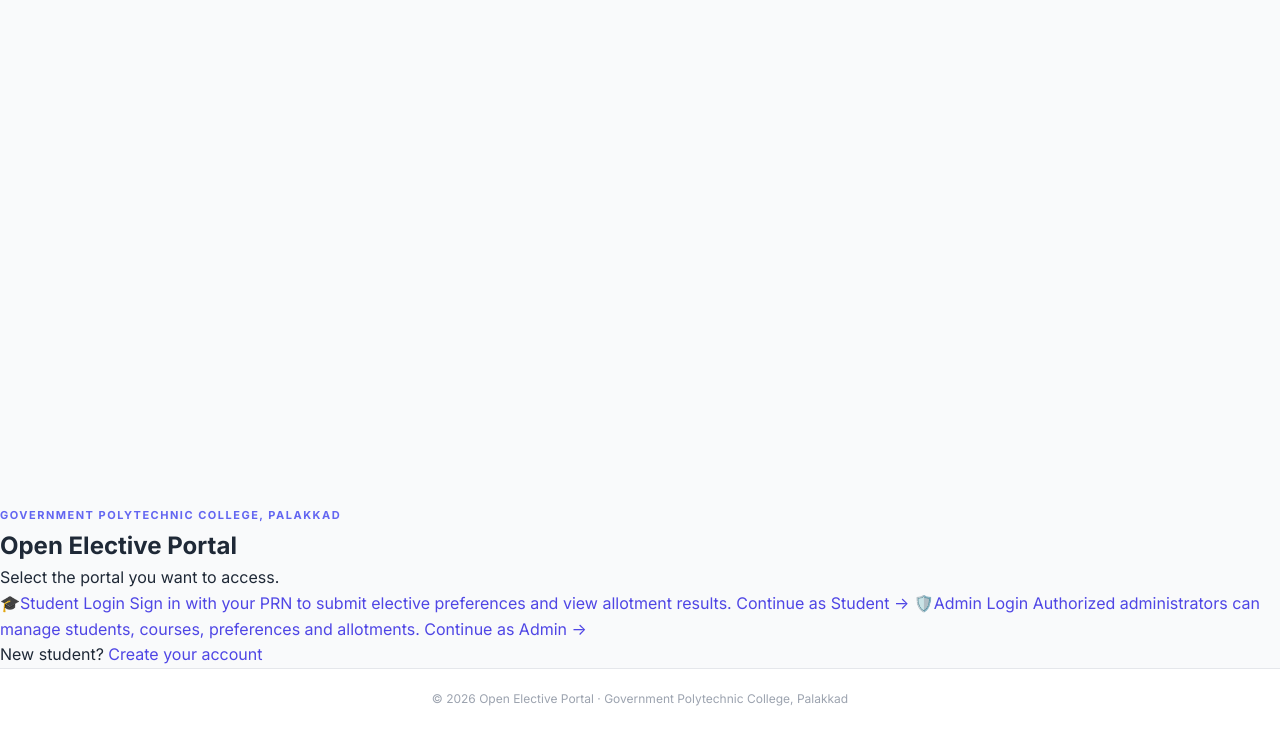
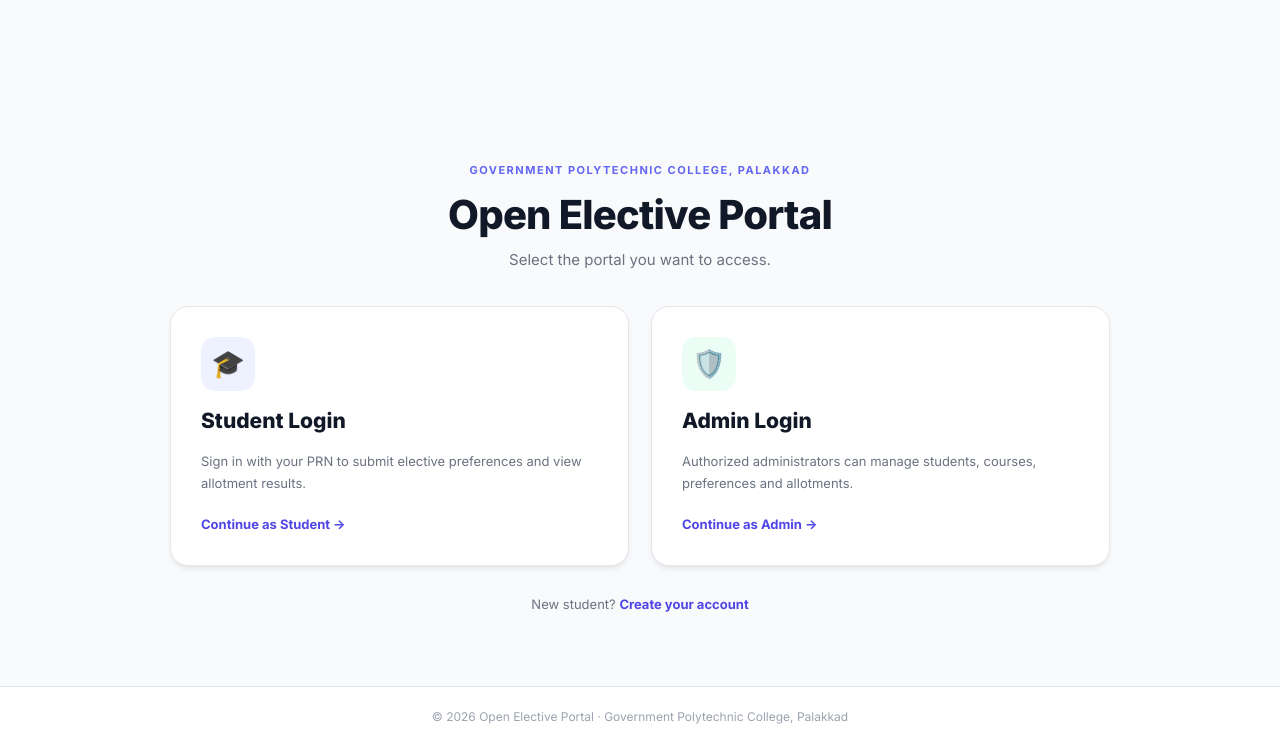
Before and after one commit to NITHIN9526/open-elective-allocator, a Node server app: page /login in a window 1280 px wide. Shown: the part 72-819 px from the top of the page. Before the commit the page ends 778 px from the top, so only its background shows below. Run offline with Node 20, Linux system fonts and the light colour scheme.

Commit message:
Style separate student and admin login selection

```diff
--- a/public/styles.css
+++ b/public/styles.css
@@ -590,3 +590,28 @@ button, a { -webkit-tap-highlight-color: transparent; }
     transition-duration: .01ms !important;
   }
 }
+
+
+/* --- Separate role login selection --- */
+.login-choice { width: min(940px, calc(100% - 40px)); margin: 64px auto 72px; }
+.login-choice-heading { text-align: center; margin-bottom: 34px; }
+.login-choice-heading h1 { color: var(--gray-900); font-size: clamp(28px, 4vw, 40px); line-height: 1.15; margin: 10px 0; font-weight: 800; letter-spacing: -.8px; }
+.login-choice-heading p { color: var(--gray-500); font-size: 15px; }
+.login-choice-grid { display: grid; grid-template-columns: repeat(2, minmax(0, 1fr)); gap: 22px; }
+.login-choice-card { min-width: 0; min-height: 260px; padding: 30px; border: 1px solid var(--gray-200); border-radius: 18px; background: #fff; box-shadow: var(--shadow-md); display: flex; flex-direction: column; align-items: flex-start; gap: 13px; color: var(--gray-800); text-decoration: none; transition: transform var(--transition), box-shadow var(--transition), border-color var(--transition); }
+.login-choice-card:hover { transform: translateY(-4px); box-shadow: var(--shadow-lg); color: var(--gray-800); border-color: var(--primary-300); }
+.login-choice-icon { width: 54px; height: 54px; display: grid; place-items: center; border-radius: 14px; background: var(--primary-50); font-size: 27px; }
+.admin-choice .login-choice-icon { background: #ECFDF5; }
+.login-choice-title { color: var(--gray-900); font-size: 21px; font-weight: 800; }
+.login-choice-description { color: var(--gray-500); font-size: 13px; line-height: 1.7; }
+.login-choice-action { color: var(--primary-600); font-size: 13px; font-weight: 700; margin-top: auto; }
+.login-choice-register { text-align: center; color: var(--gray-500); font-size: 13px; margin-top: 28px; }
+.login-choice-register a { font-weight: 700; }
+.role-auth-layout { min-height: calc(100vh - 145px); }
+.admin-auth-layout .auth-hero { background: linear-gradient(135deg, #123b32, #0f766e); }
+@media (max-width: 700px) {
+  .login-choice { width: min(100% - 28px, 480px); margin: 36px auto 48px; }
+  .login-choice-grid { grid-template-columns: 1fr; gap: 14px; }
+  .login-choice-card { min-height: 0; padding: 22px; }
+  .login-choice-heading { margin-bottom: 24px; }
+}
```
